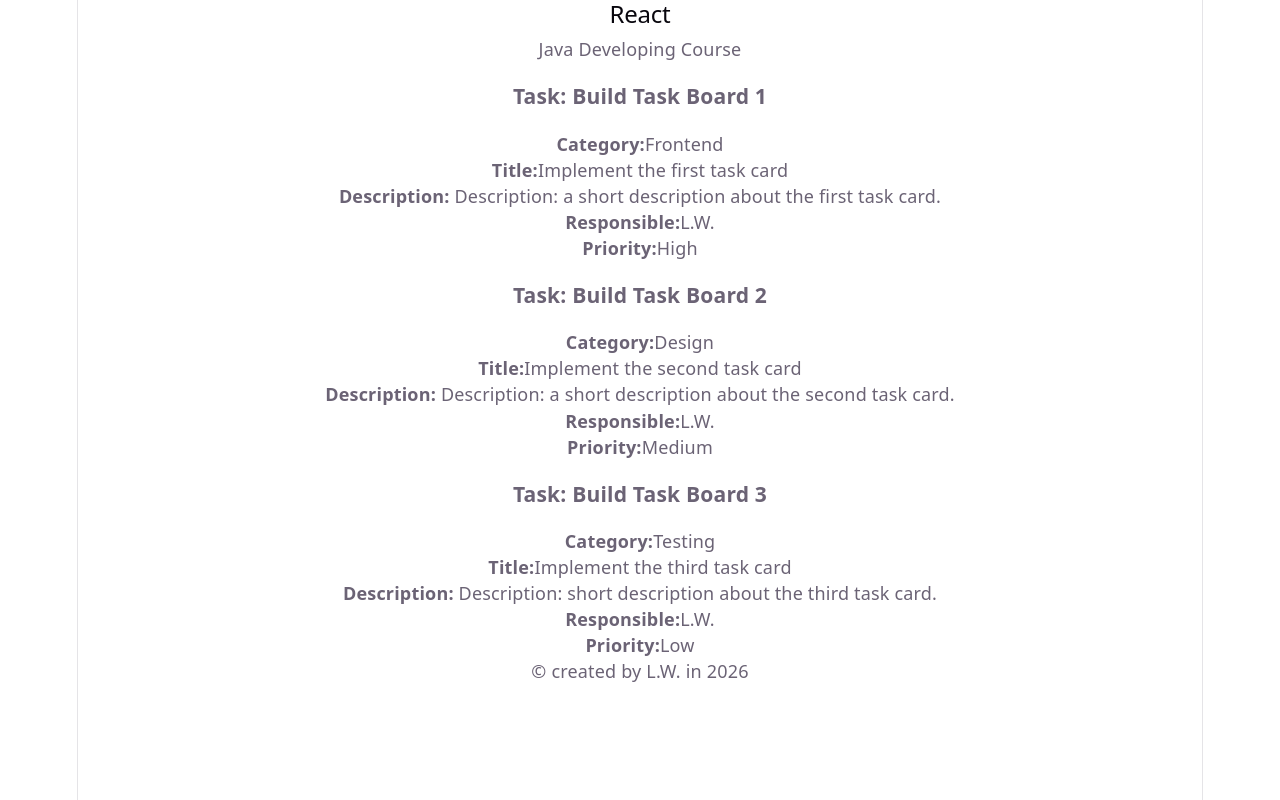
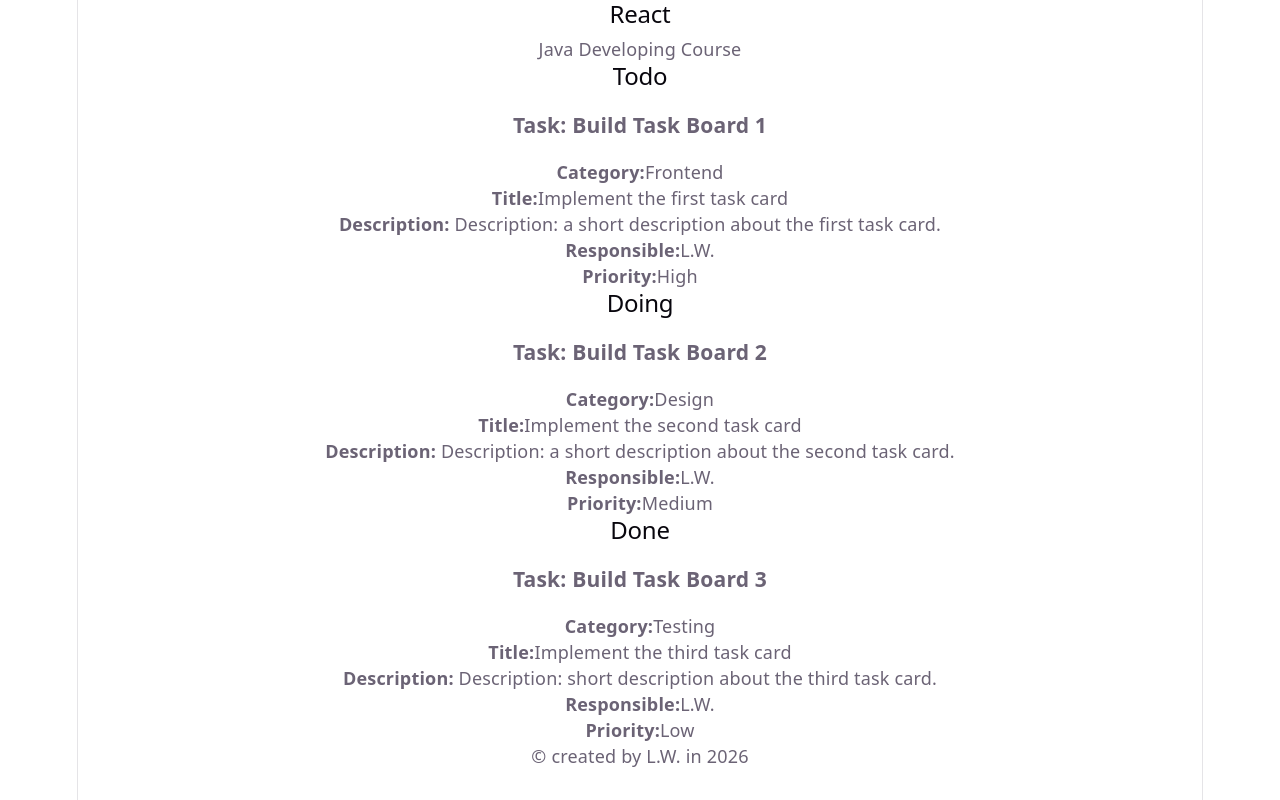
Before and after one commit to L2025S/task-board, a React (Vite) app in the folder task-board/: page / in a window 1280 px wide. Built offline with nearby package versions, Linux system fonts and the light colour scheme.

Commit message:
Add column in TaskCardProps and update App.tsx to use it.

```diff
--- a/task-board/src/App.tsx
+++ b/task-board/src/App.tsx
@@ -1,6 +1,7 @@
 import Header from "./components/Header";
 import Footer from "./components/Footer";
 import TaskCard from "./components/TaskCard";
+import Column from "./components/Column";
 
 const App = () => {
   return (
@@ -8,6 +9,7 @@ const App = () => {
       <Header title="React" courseName="Java Developing Course"></Header>
 
       <main>
+        <Column title="Todo">
             <section>
              <TaskCard
             id={1}
@@ -18,7 +20,10 @@ const App = () => {
             priority="High"
             />
             </section>
+        </Column>
 
+
+        <Column title="Doing">
           <section>
             <TaskCard
              id={2}
@@ -29,7 +34,10 @@ const App = () => {
             priority="Medium"
           />
             </section>
+        </Column>
 
+
+        <Column title="Done">
             <section>
                 <TaskCard
             id={3}
@@ -40,6 +48,9 @@ const App = () => {
             priority="Low"
                 />
             </section>
+        </Column>
+
+
       </main>
 
       <Footer creator="L.W." year={2026} />
--- /dev/null
+++ b/task-board/src/components/Column.tsx
@@ -0,0 +1,16 @@
+import type { ReactNode } from "react";
+
+type ColumnProps = {
+    title: "Todo"|"Doing"|"Done";
+    children: ReactNode;
+}
+const Column = ({title, children}:ColumnProps) =>{
+
+    return(
+        <section>
+            <h2>{title}</h2>
+            {children}
+        </section>
+    );
+};
+export default Column;
```
Lines whose indentation alone changed are shown as unchanged.
